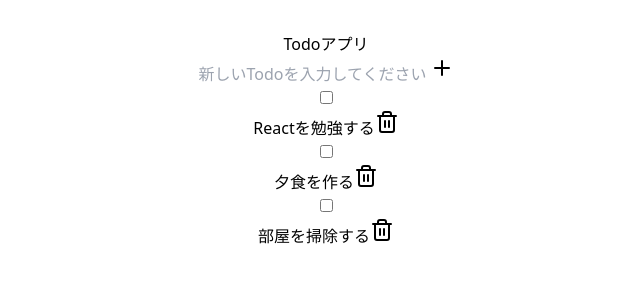
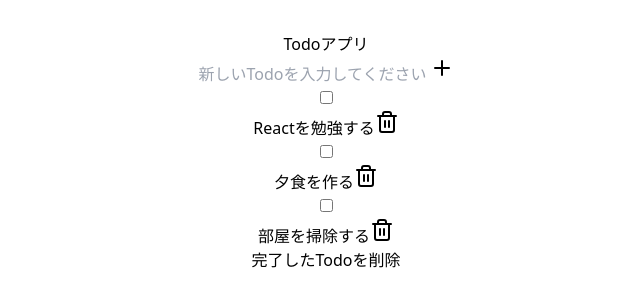
Before and after one commit to seino914/React-Tailwind-todoapp, a React (Vite) app: page / in a window 1280 px wide. Shown: the top 306 px of the page, without its empty margins (314-954 px from the left). Built offline with nearby package versions, Linux system fonts and the light colour scheme.

Commit message:
all deletetodo

```diff
--- a/src/App.tsx
+++ b/src/App.tsx
@@ -3,6 +3,7 @@
 import { TodoList } from './components/TodoList';
 import { dummyTodoList } from './data/dummyTodoList';
 import { AddTodoForm } from './components/AddTodoForm';
+import { TodoSummary } from './components/TodoSummary';
 
 function App() {
   const [todoList, setTodoList] = useState(dummyTodoList);
@@ -24,28 +25,37 @@
   // 対象のTodoの完了を変更
   const changeCompleted = (id: number) => {
     // 変更前のTodoリストが引数として呼び出せる
-    setTodoList((prevTodoList) => {
-      return prevTodoList.map((todo) => {
-        // 対象のidならcompletedを変更（true→false）
-        if (todo.id === id) {
+    setTodoList(prevTodoList =>
+      prevTodoList.map((todo) => {
+        if(todo.id === id) {
           return {
             ...todo,
             completed: !todo.completed,
           };
         }
         return todo;
-      });
-    });
+      })
+    )
   };
 
   // 削除ボタン
   const deleteTodo = (id: number) => {
-    setTodoList((prevTodoList) => {
+    setTodoList(prevTodoList =>
       // 対象のidではないTodoを残す
-      return prevTodoList.filter(todo =>
+      prevTodoList.filter(todo =>
         todo.id !== id
       )
-    })
+    )
+  }
+
+  // 完了したTodoを全て削除
+  const deleteAllCompleted = () => {
+    // 完了していないTodoは残す
+    setTodoList(prevTodoList =>
+      prevTodoList.filter(todo =>
+        !todo.completed
+      )
+    )
   }
 
   return (
@@ -55,6 +65,7 @@
         <AddTodoForm addTodo={addTodo} />
         <div className="rounded bg-slate-200 p-5">
           <TodoList todoList={todoList} changeCompleted={changeCompleted} deleteTodo={deleteTodo}/>
+          <TodoSummary deleteAllCompleted={deleteAllCompleted} />
         </div>
       </div>
     </main>
--- a/src/components/TodoList.tsx
+++ b/src/components/TodoList.tsx
@@ -40,6 +40,10 @@
           </button>
         </div>
       ))}
+      {/* Todoが無い場合に表示する文字列 */}
+      {todoList.length === 0 && (
+        <p className="text-center text-sm">Todoがありません</p>
+      )}
     </div>
   );
 };
--- /dev/null
+++ b/src/components/TodoSummary.tsx
@@ -0,0 +1,16 @@
+type Props = {
+  deleteAllCompleted: () => void;
+}
+
+export const TodoSummary = ({deleteAllCompleted}: Props) => {
+  return (
+    <div className="flex justify-end">
+      <button
+        onClick={deleteAllCompleted}
+        className="text-sm text-red-500"
+      >
+          完了したTodoを削除
+      </button>
+    </div>
+  )
+}
```
